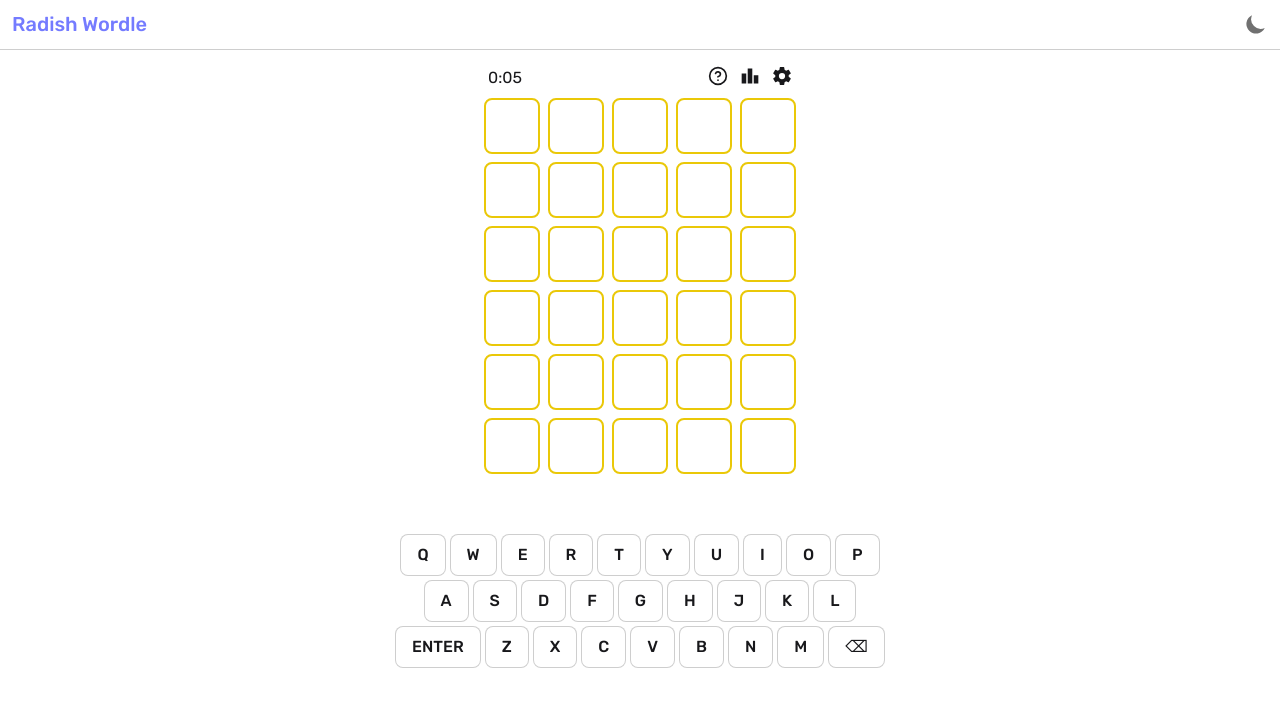
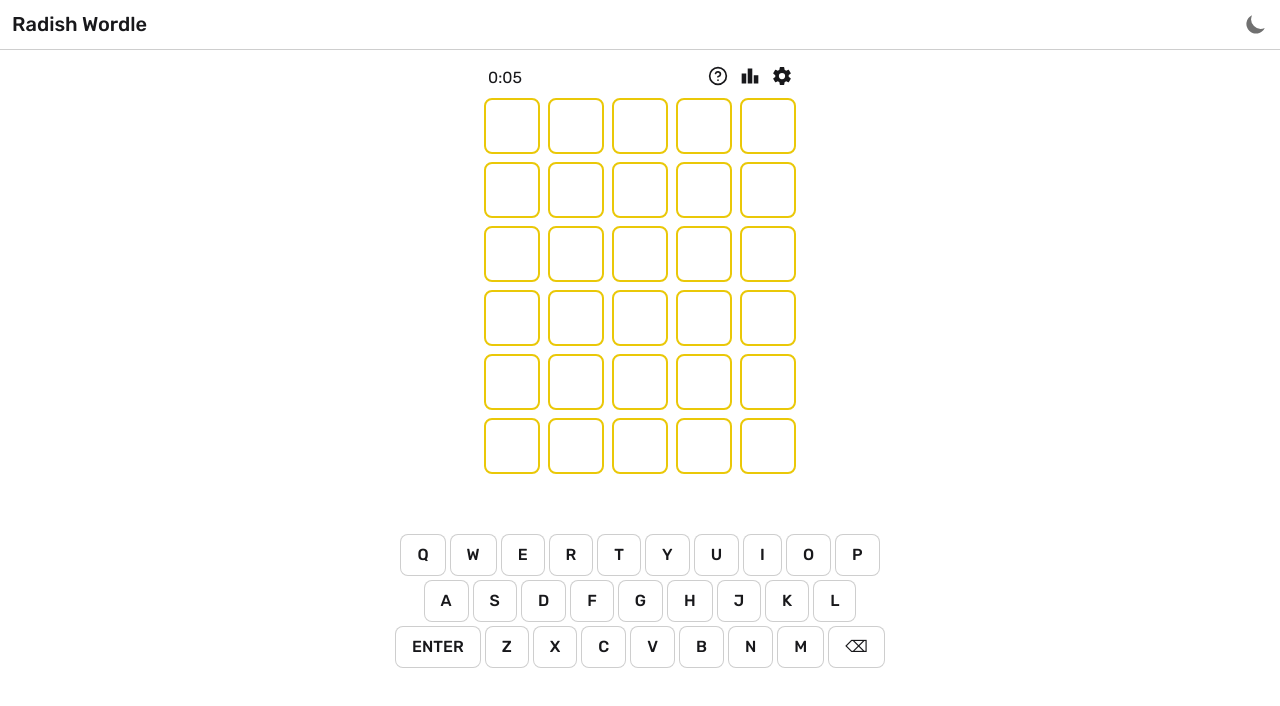
Before and after one commit to YaredFall/wordle, a React (Vite) app: page / in a window 1280 px wide. Shown: the top 706 px of the page. Built offline with nearby package versions, Linux system fonts and the light colour scheme.

Commit message:
~fixed navbar link color bug; ~changed modal animation timing function

```diff
--- a/src/components/ModalMenu.tsx
+++ b/src/components/ModalMenu.tsx
@@ -28,7 +28,7 @@ const ModalMenu: FC<ModalMenuProps> = ({ isOpen, setIsOpen, onOpen, onClose, chi
                     onClick={() => { setIsOpen(false) }}>
                     <TfiClose />
                 </button>
-                <div className="animate-fade-in-delayed [animation-delay:250ms] opacity-0 fixed top-[50%] left-[50%] [translate:-50%_-50%]">
+                <div className="animate-fade-in-delayed [animation-delay:250ms] [animation-timing-function:ease] opacity-0 fixed top-[50%] left-[50%] [translate:-50%_-50%]">
                     {children}
                 </div>
             </div>
--- a/src/components/Navbar.tsx
+++ b/src/components/Navbar.tsx
@@ -9,7 +9,7 @@ const Navbar: FC<NavbarProps> = ({ }) => {
 
     return (
         <header className={"text-2xl sm:text-xl w-full flex flex-row items-center bg-[var(--navbar-color)] border-b border-[#00000031] transition-colors overflow-hidden"}>
-            <a className={"decoration-0 select-none cursor-pointer text-[var(--text-color)] p-5 sm:p-3 hover:text-[var(--text-color)]"}
+            <a className={"decoration-0 select-none cursor-pointer !text-[var(--text-color)] p-5 sm:p-3"}
                 href={"/"}
                 children={"Radish Wordle"} />
             <nav>
```
